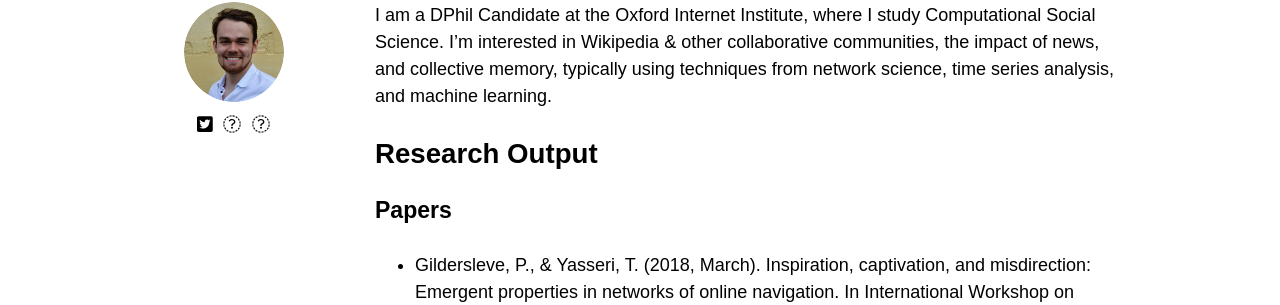
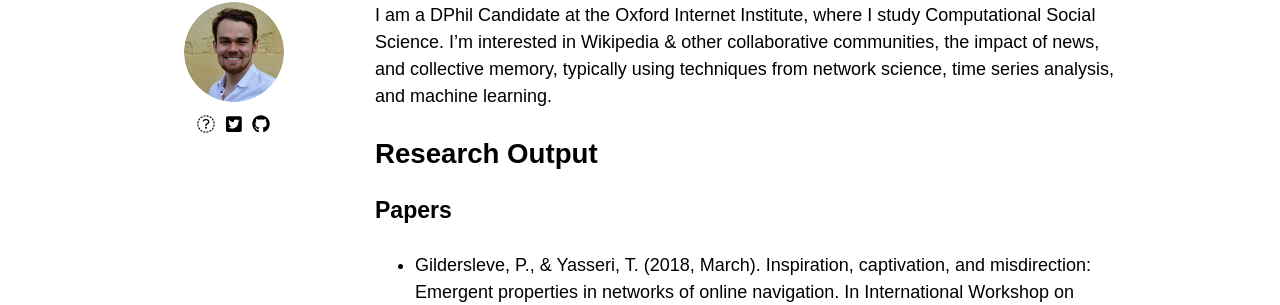
Before and after one commit to pgilders/pgilders.github.io, a Jekyll site: the page built from index.md, in a window 1280 px wide. Shown: the part 294-599 px from the top of the page. Built offline with Jekyll 4.4.1, drawn with Linux system fonts in a browser that asks for light colours; nearby versions of some CDN libraries.

Commit message:
Update index.md

```diff
--- a/index.md
+++ b/index.md
@@ -3,15 +3,15 @@ layout: post
 author:
   picture: /images/PG.jpg
   links:
+    - title: Email
+      url: mailto:patrick.gildersleve@oii.ox.ac.uk
+      icon: fab fa-envelope
     - title: Twitter
       url: https://twitter.com/pgildersleve
       icon: fab fa-twitter-square
-    - title: Email
-      url: mailto:patrick.gildersleve@oii.ox.ac.uk
-      icon: fab fa-envelope-o
     - title: GitHub
       url: https://github.com/pgilders
-      icon: fab fa-github-o
+      icon: fab fa-github
 title: About me
 ---
 
```
